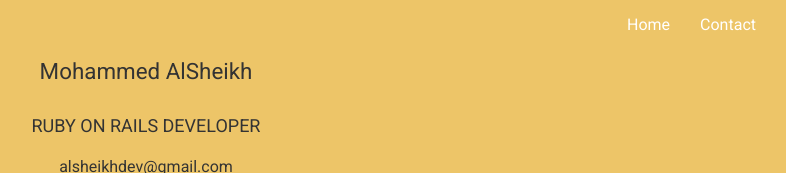
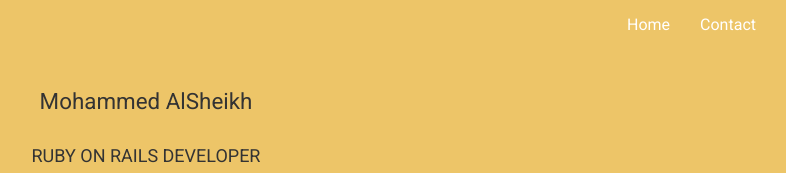
Before and after one commit to moh-alsheikh/moh-alsheikh.github.io, a plain HTML site: page index.html in a window 1280 px wide. Shown: the top 173 px of the page, without its empty margins (494-1280 px from the left). Drawn offline with Linux system fonts and the light colour scheme; some packages are replaced by stand-ins of ours; a web font is replaced by a local one.

Commit message:
Update index.html

```diff
--- a/index.html
+++ b/index.html
@@ -89,7 +89,7 @@
 				  <div class="bb-item" id="page-0">
 					<div id="bb-first-page" class="bb-custom-side">
 					  <div class="row" id="first-page">
-              <div class="col-sm-12 text-center">
+              <div class="col-sm-12 text-center" style="margin-top: 30px;">
                 <div class="dp-box">
                   <h3 class=""> Mohammed AlSheikh</h3>
 <!--                   <div class="visible-xs visible-sm"><img class="dp" id="dp" src="images/dp.jpg" alt="Display Picture" /><h1>Mohammed AlSheikh</h1></div> -->
```
